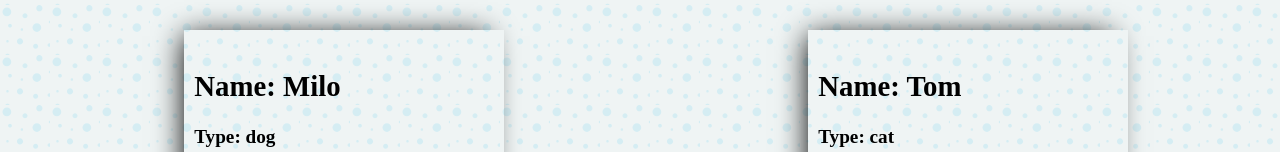
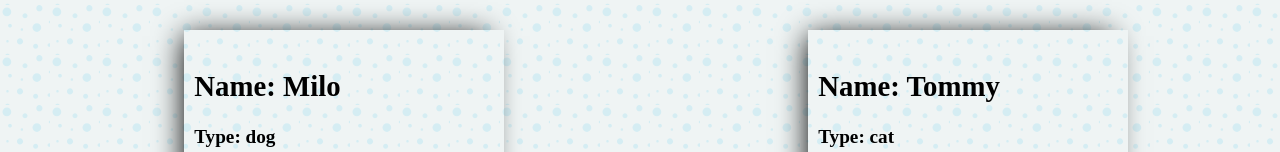
Before and after one commit to TeodorTod/My-Pet, a React (Create React App) app: page /my-pets in a window 1280 px wide. Shown: the part 145-297 px from the top of the page. Built offline with nearby package versions, Linux system fonts and the light colour scheme.

Commit message:
edit my pet component

```diff
--- a/src/components/MyPets/MyPets.js
+++ b/src/components/MyPets/MyPets.js
@@ -11,7 +11,7 @@ const MyPets = () => {
                     <a className="button" href="#">Details</a>
                 </li>
                 <li className="otherPet">
-                    <h3>Name: Tom</h3>
+                    <h3>Name: Tommy</h3>
                     <p>Type: cat</p>
                     <p className="img"><img src="/images/cat1.png" /></p>
                     <a className="button" href="#">Details</a>
```
